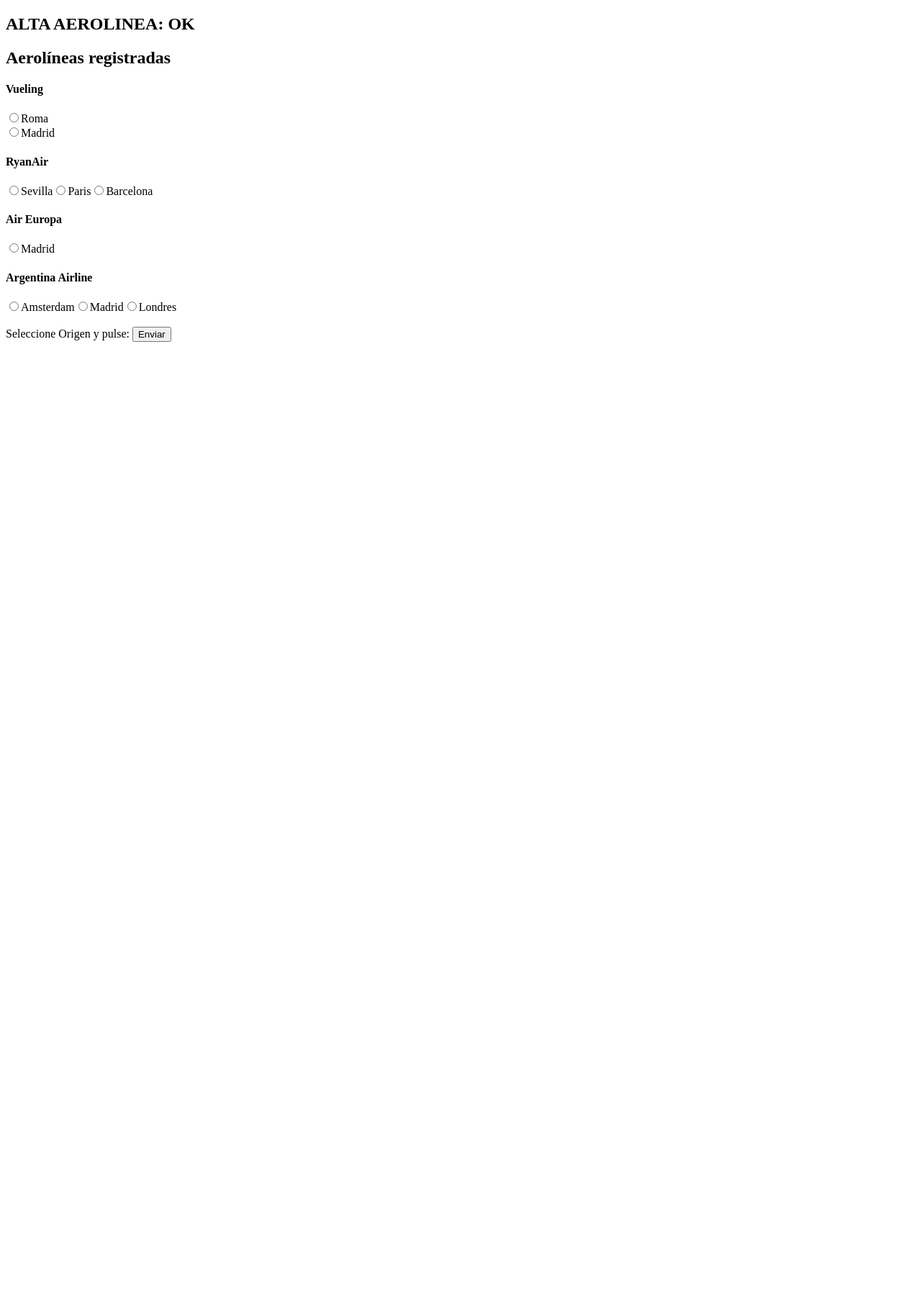
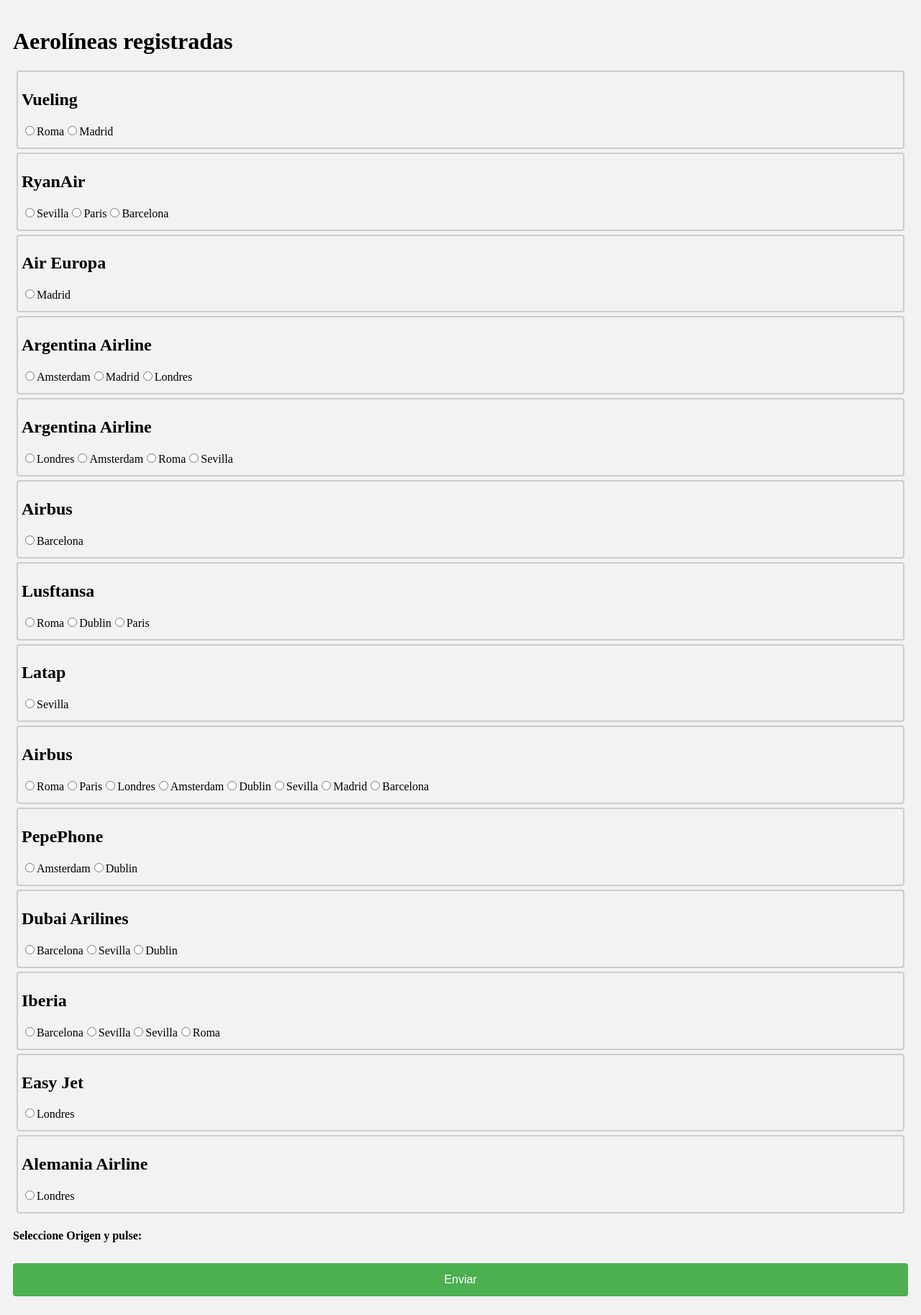
Before and after one commit to JALC2021/Programacion_Avanzada, a PHP site: page /altaCompleta.php in a window 1280 px wide. Shown: the whole page at 72% size. Before the commit the page ends 475 px from the top, so only its background shows below. Run offline with PHP 8.4, Linux system fonts and the light colour scheme; data that the repository does not hold is empty.

Commit message:
epd5_p1
solo falta la mitad del 2 parrafo o sea 10%

```diff
--- a/EPD_5/p1/altaAerolinea.php
+++ b/EPD_5/p1/altaAerolinea.php
@@ -7,6 +7,7 @@ and open the template in the editor.
 <html>
     <head>
         <meta charset="UTF-8">
+             <link rel="stylesheet" type="text/css" href="estilo.css">
         <title>Epd_5_p1</title>
     </head>
     <body>
@@ -79,12 +80,11 @@ and open the template in the editor.
         ?>
 
         <form method="post" action ="altaCompleta.php" name="alta">
-            <!--si nDestinos = 3 por ejemplo debe mostrar 3 selec y selecionar uno de cada uno sin que se repita la ciudad para eso debemos eliminar el atributo multiple-->
 
             <?php
             for ($i = 0; $i < $nDestinos; $i++) {
                 ?>
-                <p>Destino <?php echo $i ?> </p>
+                <p>Destino <?php echo $i+1 ?> </p>
 
                 <select  size="8" name="vectorCiudadesDestino[]">
                     <?php
--- a/EPD_5/p1/altaCompleta.php
+++ b/EPD_5/p1/altaCompleta.php
@@ -7,10 +7,10 @@ and open the template in the editor.
 <html>
     <head>
         <meta charset="UTF-8">
+        <link rel="stylesheet" type="text/css" href="estilo.css">
         <title></title>
     </head>
     <body>
-        <h2>ALTA AEROLINEA: OK</h2>
         <?php
         $vectorCiudadesDestino = $_POST['vectorCiudadesDestino'];
         $id_aerolinea = $_POST['id_aerolinea'];
@@ -25,7 +25,7 @@ and open the template in the editor.
         flock($escritura_txt_altaCompleta, LOCK_UN);
         fclose($escritura_txt_altaCompleta);
         ?>
-        <h2>Aerol&iacute;neas registradas</h2>
+        <h1>Aerol&iacute;neas registradas</h1>
         <?php
         //Leemos las aerolineas
         $nombreAero = array();
@@ -58,21 +58,20 @@ and open the template in the editor.
 
         for ($ind = 0; $ind < count($nombreAero[0]); $ind++) {
             echo "<article>";
-            echo "<h4>" . $nombreAero[1][$ind] . "</h4>";
+            echo "<h2>" . $nombreAero[1][$ind] . "</h2>";
 
             for ($inde = 0; $inde < count($nombreDest[0]); $inde++) {
 
                 if ($nombreAero[0][$ind] == $nombreDest[0][$inde]) {    // value='" . .  "'".
                     echo"<input type='radio' name='destinos'>" . $nombreDest[1][$inde] . "</input>";
                 }
-
-                echo "</article>";
             }
+            echo "</article>";
         }
         ?>
         <form method="post" action="altaVuelos.php">
-            <br />
-            Seleccione Origen y pulse: <input type="submit" name="enviarDestino" value="Enviar">
+
+            <h4>Seleccione Origen y pulse:</h4> <input type="submit" name="enviarDestino" value="Enviar">
 
         </form>
     </body>
--- a/EPD_5/p1/altaCompleta.txt
+++ b/EPD_5/p1/altaCompleta.txt
@@ -7,3 +7,31 @@
 3;Amsterdam
 3;Madrid
 3;Londres
+4;Londres
+4;Amsterdam
+4;Roma
+4;Sevilla
+5;Barcelona
+6;Roma
+6;Dublin
+6;Paris
+7;Sevilla
+8;Roma
+8;Paris
+8;Londres
+8;Amsterdam
+8;Dublin
+8;Sevilla
+8;Madrid
+8;Barcelona
+9;Amsterdam
+9;Dublin
+10;Barcelona
+10;Sevilla
+10;Dublin
+11;Barcelona
+11;Sevilla
+11;Sevilla
+11;Roma
+12;Londres
+13;Londres
--- /dev/null
+++ b/EPD_5/p1/estilo.css
@@ -0,0 +1,72 @@
+/*
+To change this license header, choose License Headers in Project Properties.
+To change this template file, choose Tools | Templates
+and open the template in the editor.
+*/
+/*
+    Created on : 15-nov-2017, 21:22:15
+    Author     : juanantoniolopezcano
+*/
+body{
+    border-radius: 5px;
+    background-color: #f2f2f2;
+    padding: 10px;
+
+}
+input[type=text], select {
+    width: 100%;
+    padding: 12px 20px;
+    margin: 8px 0;
+    display: inline-block;
+    border: 1px solid #ccc;
+    border-radius: 4px;
+    box-sizing: border-box;
+    font-size: 1em;
+}
+input[type=number], select {
+    width: 30%;
+    padding: 12px 20px;
+    margin: 8px 0;
+    display: inline-block;
+    border: 1px solid #ccc;
+    border-radius: 4px;
+    box-sizing: border-box;
+    font-size: 1em;
+}
+
+input[type=submit] {
+    width: 100%;
+    background-color: #4CAF50;
+    color: white;
+    padding: 14px 20px;
+    margin: 8px 0;
+    border: none;
+    border-radius: 4px;
+    cursor: pointer;
+    font-size: 1em;
+}
+
+input[type=submit]:hover {
+    background-color:red ;
+}
+
+input[type=radio] {
+    display: inline-block;
+    position: relative;
+    padding-left: 35px;
+    margin-bottom: 12px;
+    cursor: pointer;
+    font-size: 22px;
+    -webkit-user-select: none;
+    -moz-user-select: none;
+    -ms-user-select: none;
+}
+
+article{
+    border: crimson;
+    border: 2px solid #ccc;
+    border-radius: 4px;
+    box-sizing: border-box;
+    padding: 5px;
+    margin: 5px;
+}
--- a/EPD_5/p1/iDnombreAerolinea.txt
+++ b/EPD_5/p1/iDnombreAerolinea.txt
@@ -2,3 +2,13 @@
 1;RyanAir
 2;Air Europa
 3;Argentina Airline
+4;Argentina Airline
+5;Airbus
+6;Lusftansa
+7;Latap
+8;Airbus
+9;PepePhone
+10;Dubai Arilines
+11;Iberia
+12;Easy Jet
+13;Alemania Airline
--- a/EPD_5/p1/index.php
+++ b/EPD_5/p1/index.php
@@ -7,6 +7,7 @@ and open the template in the editor.
 <html>
     <head>
         <meta charset="UTF-8">
+        <link rel="stylesheet" type="text/css" href="estilo.css">
         <title>Epd_5_p1</title>
     </head>
     <body>
```
Also changed, not shown: EPD_5/p1/ciudades.txt (line endings or trailing spaces).
